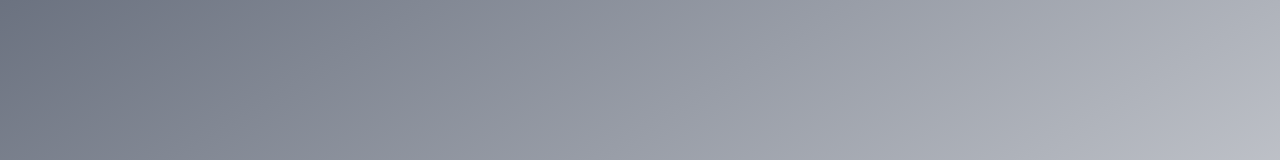
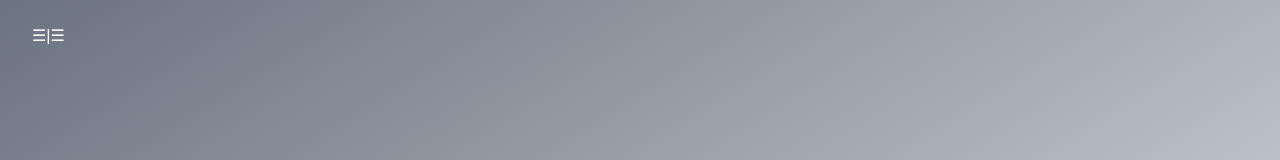
Before and after one commit to farhaghallab3/farhaghallab3-ficnancial_instruments_challenge, a Next.js app in the folder frontend/: page / in a window 1280 px wide. Shown: the top 160 px of the page. Built offline with nearby package versions, Linux system fonts and the light colour scheme.

Commit message:
add menu in home and test it

```diff
--- a/frontend/pages/index.js
+++ b/frontend/pages/index.js
@@ -1,9 +1,15 @@
-import React from "react"; // Add this import at the top
+import React, { useState } from "react";
 import Link from "next/link";
 
 export default function Home() {
+  const [isModalOpen, setIsModalOpen] = useState(false);
+
+  const toggleModal = () => {
+    setIsModalOpen(!isModalOpen);
+  };
+
   return (
-    <div className="min-h-screen bg-gradient-to-br from-gray-500 to-gray-100 flex flex-col items-center justify-center">
+    <div className="relative min-h-screen bg-gradient-to-br from-gray-500 to-gray-100 flex flex-col items-center justify-center">
       {/* Header Section */}
       <h1 className="text-5xl font-extrabold text-gray-800 mb-6 drop-shadow-md">
         Dashboard für Finanzinstrumente
@@ -33,6 +39,34 @@ export default function Home() {
           Candle-Daten anzeigen
         </Link>
       </div>
+
+      {/* Menu Button */}
+      <button
+        onClick={toggleModal}
+        className="absolute top-4 left-4  text-white px-4 py-2 rounded-md hover:bg-gray-700 focus:outline-none"
+      >
+        ☰|☰
+      </button>
+
+      {/* Modal */}
+      {isModalOpen && (
+        <div className="fixed inset-0 z-50 bg-black bg-opacity-50 backdrop-blur-sm flex items-center justify-center">
+          {/* Modal Content */}
+          <div className="bg-gradient-to-br from-gray-500 to-gray-100 p-6 rounded-lg shadow-lg w-11/12 md:w-1/3 text-center">
+            <h2 className="text-2xl font-bold text-gray-800 mb-4">Über diese Website</h2>
+            <p className="text-gray-800 mb-6">
+              Diese Website bietet ein intuitives Dashboard zum Erkunden und Analysieren von Finanzdaten wie Börsendaten, Metadaten und Candle-Daten.
+            </p>
+            {/* Close Button */}
+            <button
+              onClick={toggleModal}
+              className="bg-gray-600 text-white px-4 py-2 rounded-md hover:bg-gray-400"
+            >
+              schließen
+            </button>
+          </div>
+        </div>
+      )}
     </div>
   );
 }
```
Also changed, not shown: 2 other files (tests, documents, lock files or other folders).
